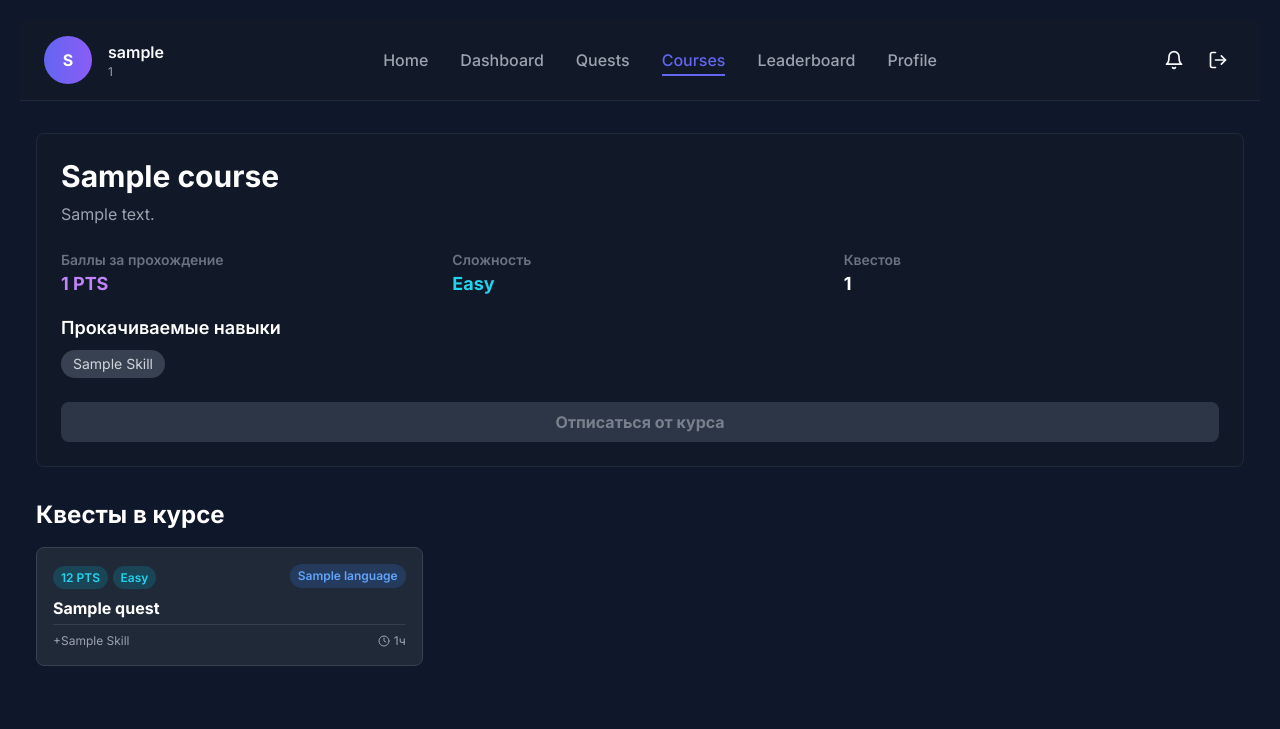
After one commit to TolyanL/case-battlecode, a Django app: a page that uses templates/include/menu.html in a window 1280 px wide. The commit adds this page. Shown: the top 729 px of the page. Run offline with Django 5.2, Linux system fonts and the light colour scheme; a user stored in the database is signed in; tables that the repository leaves empty hold one stand-in row (values such as "Sample post"); some libraries are stand-ins or nearby versions.

Commit message:
courses all

```diff
--- /dev/null
+++ b/battlecode/quests/templates/course_detail.html
@@ -0,0 +1,116 @@
+<!-- case-battlecode/battlecode/quests/templates/course_detail.html -->
+{% extends "base.html" %}
+{% load static %}
+{% block title %}{{ course.title }}{% endblock title %}
+{% block content %}
+<!-- Информация о курсе -->
+<div class="bg-gray-900 border border-gray-800 rounded-lg p-6 mb-8">
+    <div class="mb-6">
+        <h1 class="text-3xl font-bold text-white mb-2">{{ course.title }}</h1>
+        <p class="text-gray-400">{{ course.description }}</p>
+    </div>
+
+    <div class="grid grid-cols-1 md:grid-cols-3 gap-4 mb-4">
+        <div>
+            <h5 class="text-sm font-semibold text-gray-500">Баллы за прохождение</h5>
+            <p class="text-lg font-bold text-purple-400">{{ course.base_pts }} PTS</p>
+        </div>
+        <div>
+            <h5 class="text-sm font-semibold text-gray-500">Сложность</h5>
+            <p class="text-lg font-bold text-white">
+                {% if course.difficulty == "easy" %}
+                    <span class="text-cyan-400">{{ course.difficulty|title }}</span>
+                {% elif course.difficulty == "medium" %}
+                    <span class="text-orange-400">{{ course.difficulty|title }}</span>
+                {% else %}
+                    <span class="text-red-400">{{ course.difficulty|title }}</span>
+                {% endif %}
+            </p>
+        </div>
+        <div>
+            <h5 class="text-sm font-semibold text-gray-500">Квестов</h5>
+            <p class="text-lg font-bold text-white">{{ course_quests|length }}</p>
+        </div>
+    </div>
+
+    <div class="mb-6">
+        <h5 class="text-lg font-semibold text-white mb-2">Прокачиваемые навыки</h5>
+        <div class="flex flex-wrap gap-2">
+            {% for skill in course.skills.all %}
+                <span class="bg-gray-700 text-gray-300 text-sm px-3 py-1 rounded-full">{{ skill.name|title }}</span>
+            {% endfor %}
+        </div>
+    </div>
+
+    <!-- Кнопка записи/отписки -->
+    <div class="mt-4">
+        {% if course.slug in enrolled_slugs %}
+            <form method="post" action="{% url 'req_unenroll_course' %}" style="display:inline;">
+                {% csrf_token %}
+                <input type="hidden" name="course_slug" value="{{ course.slug }}">
+                <button type="submit" class="w-full bg-gray-700 text-gray-400 font-bold py-2 px-4 rounded-lg opacity-75 hover:opacity-100 transition-opacity">
+                    Отписаться от курса
+                </button>
+            </form>
+        {% else %}
+            {% if enrolled_slugs|length >= max_courses %}
+                <button class="w-full bg-gray-700 text-gray-400 font-bold py-2 px-4 rounded-lg opacity-50 cursor-not-allowed" disabled>
+                    Лимит курсов ({{ max_courses }})
+                </button>
+            {% else %}
+                <form method="post" action="{% url 'req_enroll_course' %}" style="display:inline;">
+                    {% csrf_token %}
+                    <input type="hidden" name="course_slug" value="{{ course.slug }}">
+                    <button type="submit" class="w-full bg-purple-600 hover:bg-purple-700 text-white font-bold py-2 px-4 rounded-lg transition-colors duration-300">
+                        Записаться на курс
+                    </button>
+                </form>
+            {% endif %}
+        {% endif %}
+    </div>
+</div>
+
+<!-- Список квестов в курсе -->
+<div class="mb-8">
+    <h2 class="text-2xl font-bold text-white mb-4">Квесты в курсе</h2>
+    {% if course_quests %}
+        <div class="grid grid-cols-1 md:grid-cols-2 lg:grid-cols-3 gap-6">
+            {% for quest in course_quests %}
+                <a href="{{ quest.get_absolute_url }}" class="block w-full bg-gray-800 border border-gray-700 rounded-lg p-4 flex flex-col hover:border-primary transition-all duration-300 text-left">
+                    <div>
+                        <div class="flex justify-between items-center mb-2">
+                            <div>
+                                <span class="bg-cyan-500/20 text-cyan-400 text-xs font-semibold px-2 py-1 rounded-full">{{ quest.pts }} PTS</span>
+                                {% if quest.difficulty == "easy" %}
+                                    <span class="bg-cyan-500/20 text-cyan-400 text-xs font-semibold px-2 py-1 rounded-full">{{ quest.difficulty|title }}</span>
+                                {% elif quest.difficulty == "medium" %}
+                                    <span class="bg-orange-500/20 text-orange-400 text-xs font-semibold px-2 py-1 rounded-full">{{ quest.difficulty|title }}</span>
+                                {% else %}
+                                    <span class="bg-red-500/20 text-red-400 text-xs font-semibold px-2 py-1 rounded-full">{{ quest.difficulty|title }}</span>
+                                {% endif %}
+                            </div>
+                            <span class="bg-blue-500/20 text-blue-400 text-xs font-semibold px-2 py-1 rounded-full">{{ quest.language.name }}</span>
+                        </div>
+                        <h4 class="font-bold text-white text-base mb-1">{{ quest.title }}</h4>
+                        <!-- Описание можно убрать или сократить для компактности -->
+                        <!-- <p class="text-gray-400 text-xs mb-2">{{ quest.description|truncatewords:15 }}</p> -->
+                    </div>
+                    <div class="mt-auto pt-2 border-t border-gray-600/50">
+                        <div class="flex justify-between items-center text-xs text-gray-400">
+                            <span class="flex items-center flex-wrap">
+                                {% for skill in quest.skills.all %}
+                                    <span class="mr-1">+{{ skill.name|title }}</span>
+                                    {% if not forloop.last %},{% endif %}
+                                {% endfor %}
+                            </span>
+                            <span class="flex items-center"><i data-feather="clock" class="w-3 h-3 mr-1"></i>{{ quest.work_time }}ч</span>
+                        </div>
+                    </div>
+                </a>
+            {% endfor %}
+        </div>
+    {% else %}
+        <p class="text-gray-400">В этом курсе пока нет квестов.</p>
+    {% endif %}
+</div>
+{% endblock content %}
--- a/battlecode/quests/urls.py
+++ b/battlecode/quests/urls.py
@@ -1,17 +1,28 @@
+# case-battlecode/battlecode/quests/urls.py
 from django.urls import path
-
-from .views import quests_all, QuestDetailView, QuestWorkView, quest_reviews
+from .views import (
+    quests_all, QuestDetailView, QuestWorkView, quest_reviews,
+    # --- Новые импорты ---
+    courses_all, CourseDetailView, enroll_course, unenroll_course,
+    # --- /Новые импорты ---
+)
 from .requests import accept_quest, give_up_quest, complete_quest
 
-
 urlpatterns = [
+    # --- Маршруты для квестов ---
     path("", quests_all, name="quests_all"),
     path("details/<str:slug>", QuestDetailView.as_view(), name="quest_detail"),
     path("work/<str:slug>", QuestWorkView.as_view(), name="quest_work"),
     path("reviews/<str:slug>", quest_reviews, name="quest_reviews"),
-    # path("review/<str:slug>/<str:username>", quest_checklist, name="quest_review"),
-    # requests routes
+    # requests routes (существующие)
     path("accept", accept_quest, name="req_accept_quest"),
     path("give-up", give_up_quest, name="req_give_up"),
     path("complete", complete_quest, name="req_complete_quest"),
+
+    # --- Новые маршруты для курсов ---
+    path("courses/", courses_all, name="courses_all"),
+    path("courses/details/<str:slug>", CourseDetailView.as_view(), name="course_detail"),
+    path("courses/enroll", enroll_course, name="req_enroll_course"),
+    path("courses/unenroll", unenroll_course, name="req_unenroll_course"),
+    # --- /Новые маршруты для курсов ---
 ]
--- a/battlecode/quests/views.py
+++ b/battlecode/quests/views.py
@@ -1,33 +1,29 @@
+# case-battlecode/battlecode/quests/views.py
 from datetime import timedelta
-
 from django.shortcuts import render, redirect, get_object_or_404
 from django.views.generic import DetailView
-from django.http import HttpRequest
+from django.http import HttpRequest, HttpResponse
 from django.db.models import Q
-
 from battlecode.pagedata import PageData
 from battlecode.quest_settings import break_delta
-
-from quests.models import Quest, Assignment
+from quests.models import Quest, Assignment, Course # Добавить Course
 from django.contrib.auth.mixins import LoginRequiredMixin
 from django.contrib.auth.decorators import login_required
 
+current_page_quests = "quests" # Оставим старое значение для квестов
+current_page_courses = "courses" # Новое значение для PageData
 
-current_page = "quests"
-
-
+# --- СТАРЫЕ ПРЕДСТАВЛЕНИЯ ДЛЯ КВЕСТОВ ---
 @login_required
-def quests_all(request):
+def quests_all(request: HttpRequest) -> HttpResponse:
     pd = PageData(
         title="Quests",
         description="Track your progress and available quests on your personal dashboard.",
-        curr_page=current_page,
+        curr_page=current_page_quests, # Используем старое значение
     )
-
     quests = Quest.objects.filter(active=True).all()
     accepted = Assignment.objects.filter(user=request.user, status="active").all()
     accepted_list = [item.quest.slug for item in accepted]
-
     return render(
         request,
         "quests_all.html",
@@ -39,22 +35,18 @@ def quests_all(request):
         },
     )
 
-
 class QuestDetailView(DetailView, LoginRequiredMixin):
     model = Quest
     template_name = "quest_detail.html"
-
     def get_context_data(self, **kwargs):
         context = super().get_context_data(**kwargs)
         context["pd"] = PageData(
             title="Quest Detail",
             description="Details about the selected quest.",
-            curr_page=current_page,
+            curr_page=current_page_quests, # Используем старое значение
         )
-
         accepted = Assignment.objects.filter(user=self.request.user, status="active").all()
         context["accepted_list"] = [item.quest.slug for item in accepted]
-
         completed = (
             Assignment.objects.filter(
                 user=self.request.user,
@@ -63,26 +55,22 @@ class QuestDetailView(DetailView, LoginRequiredMixin):
             .filter(Q(status="completed") | Q(status="failed"))
             .all()
         )
-
         context["completed_list"] = [item.quest.slug for item in completed]
         return context
-
 
 class QuestWorkView(DetailView, LoginRequiredMixin):
     model = Quest
     template_name = "quest_work.html"
-
     def get_context_data(self, **kwargs):
         context = super().get_context_data(**kwargs)
         context["pd"] = PageData(
             title="Quest Detail",
             description="Details about the selected quest.",
-            curr_page=current_page,
+            curr_page=current_page_quests, # Используем старое значение
         )
         accepted = Assignment.objects.filter(user=self.request.user, status="active").all()
         context["accepted_list"] = [item.quest.slug for item in accepted]
         context["work_timer"] = timedelta(hours=self.object.work_time)
-
         completed = (
             Assignment.objects.filter(user=self.request.user)
             .filter(
@@ -92,27 +80,102 @@ class QuestWorkView(DetailView, LoginRequiredMixin):
             .all()
         )
         context["completed_list"] = [item.quest.slug for item in completed]
-
         return context
-
 
 def quest_reviews(request: HttpRequest, slug: str):
     quest = get_object_or_404(Quest, slug=slug, active=True)
-
     if not Assignment.objects.filter(
         user=request.user,
         quest=quest,
         status="completed",
     ).exists():
         return redirect("quest_detail", slug=slug)
-
     context = {}
     context["pd"] = PageData(
         title=f"Проверка: {quest.title}",
         description="Список работ участников для оценки.",
-        curr_page=current_page,
+        curr_page=current_page_quests, # Используем старое значение
     )
     context["quest"] = quest
     context["items"] = Assignment.objects.filter(quest=quest, status="completed").order_by("-completed_at").all()
+    return render(request, "quest_reviews.html", context)
+# --- /СТАРЫЕ ПРЕДСТАВЛЕНИЯ ДЛЯ КВЕСТОВ ---
 
-    return render(request, "quest_reviews.html", context)
+# --- НОВЫЕ ПРЕДСТАВЛЕНИЯ ДЛЯ КУРСОВ ---
+@login_required
+def courses_all(request: HttpRequest) -> HttpResponse:
+    """
+    Отображает список всех активных курсов.
+    """
+    pd = PageData(
+        title="Courses",
+        description="Browse and enroll in courses to develop your skills.",
+        curr_page=current_page_courses, # Используем новое значение
+    )
+    courses = Course.objects.filter(active=True).prefetch_related('skills', 'quests').all() # Используем ManyToManyField 'quests'
+    enrolled_courses = request.user.profile.enrolled_courses.all() # Получаем из профиля
+    enrolled_slugs = {course.slug for course in enrolled_courses}
+    # print(f"DEBUG: Enrolled slugs for {request.user}: {enrolled_slugs}") # Отладка
+
+    return render(
+        request,
+        "courses_all.html", # Новый шаблон
+        context={
+            "pd": pd,
+            "courses": courses,
+            "enrolled_slugs": enrolled_slugs,
+            "max_courses": 3, # Передаём лимит
+        },
+    )
+
+class CourseDetailView(DetailView, LoginRequiredMixin):
+    model = Course
+    template_name = "course_detail.html" # Новый шаблон
+    slug_field = 'slug' # Указываем поле для поиска
+
+    def get_context_data(self, **kwargs):
+        context = super().get_context_data(**kwargs)
+        context["pd"] = PageData(
+            title="Course Detail",
+            description=f"Details about the selected course: {self.object.title}.",
+            curr_page=current_page_courses, # Используем новое значение
+        )
+        # --- ИЗМЕНЕНО: Используем ManyToManyField для получения квестов ---
+        context["course_quests"] = self.object.quests.filter(active=True).all() # <-- ПРАВИЛЬНО
+
+        enrolled_courses = self.request.user.profile.enrolled_courses.all()
+        context["enrolled_slugs"] = {course.slug for course in enrolled_courses}
+        context["max_courses"] = 3 # Передаём лимит
+        return context
+
+# Представление для записи на курс
+@login_required
+def enroll_course(request: HttpRequest) -> HttpResponse:
+    if request.method == 'POST':
+        course_slug = request.POST.get('course_slug')
+        course = get_object_or_404(Course, slug=course_slug, active=True)
+
+        profile = request.user.profile
+        if profile.enrolled_courses.count() >= 3:
+            # TODO: Добавить сообщение об ошибке (messages framework)
+            print(f"User {request.user} already enrolled in 3 courses.")
+            return redirect('courses_all')
+
+        profile.enrolled_courses.add(course)
+        # TODO: Добавить сообщение об успехе (messages framework)
+        print(f"User {request.user} enrolled in course {course.title}.")
+    return redirect('courses_all') # Возврат на страницу курсов
+
+# Представление для отписки от курса
+@login_required
+def unenroll_course(request: HttpRequest) -> HttpResponse:
+    if request.method == 'POST':
+        course_slug = request.POST.get('course_slug')
+        course = get_object_or_404(Course, slug=course_slug)
+
+        profile = request.user.profile
+        profile.enrolled_courses.remove(course)
+        # TODO: Добавить сообщение об успехе (messages framework)
+        print(f"User {request.user} unenrolled from course {course.title}.")
+    return redirect('courses_all') # Возврат на страницу курсов
+# --- /НОВЫЕ ПРЕДСТАВЛЕНИЯ ДЛЯ КУРСОВ ---
--- a/battlecode/user/apps.py
+++ b/battlecode/user/apps.py
@@ -1,6 +1,9 @@
+# case-battlecode/battlecode/user/apps.py
 from django.apps import AppConfig
-
 
 class UserConfig(AppConfig):
     default_auto_field = 'django.db.models.BigAutoField'
     name = 'user'
+
+    def ready(self):
+        import user.signals  # Импортируем signals, чтобы подключить обработчики
--- a/templates/include/menu.html
+++ b/templates/include/menu.html
@@ -1,3 +1,4 @@
+<!-- case-battlecode/battlecode/templates/include/menu.html -->
 <header class="bg-gray-900 border-b border-gray-800 py-4 px-6 flex items-center justify-between relative">
     <div class="flex items-center space-x-4">
         <div class="w-12 h-12 rounded-full bg-gradient-to-r from-primary to-secondary flex items-center justify-center">
@@ -16,7 +17,6 @@
             {% endif %}
         </div>
     </div>
-
     <div id="mobile-menu" class="hidden md:block absolute md:static top-full left-0 w-full md:w-auto bg-gray-900 md:bg-transparent border-b border-gray-800 md:border-none z-10">
         <nav class="p-4 md:p-0">
             <ul class="flex flex-col md:flex-row items-center space-y-4 md:space-y-0 md:space-x-8">
@@ -38,6 +38,14 @@
                         Quests
                     </a>
                 </li>
+                <!-- --- Новая ссылка --- -->
+                <li>
+                    <a href="{% url 'courses_all' %}"
+                    class="font-medium {% if pd.curr_page == 'courses' %}text-primary border-b-2 border-primary pb-1{% else %}text-gray-400 hover:text-white{% endif %} transition">
+                        Courses
+                    </a>
+                </li>
+                <!-- --- /Новая ссылка --- -->
                 <li>
                     <a href="{% url 'leaderboard' %}"
                     class="font-medium {% if pd.curr_page == 'leaderboard' %}text-primary border-b-2 border-primary pb-1{% else %}text-gray-400 hover:text-white{% endif %} transition">
@@ -53,7 +61,6 @@
             </ul>
         </nav>
     </div>
-
     <div class="flex items-center space-x-2">
         <button class="p-2 rounded-full hover:bg-gray-800 transition">
             <i data-feather="bell" class="w-5 h-5"></i>
```
Also changed, not shown: battlecode/quests/admin.py (+23 -7 lines), battlecode/quests/models.py (+49 -26 lines), battlecode/quests/templates/courses_all.html (added, +80 -0 lines), battlecode/user/models.py (+18 -2 lines), battlecode/user/signals.py (added, +18 -0 lines), battlecode/quests/migrations/0002_course_quest_course.py (added), battlecode/quests/migrations/0003_alter_course_quests.py (added), battlecode/user/migrations/0002_alter_profile_options_profile_enrolled_courses.py (added).
